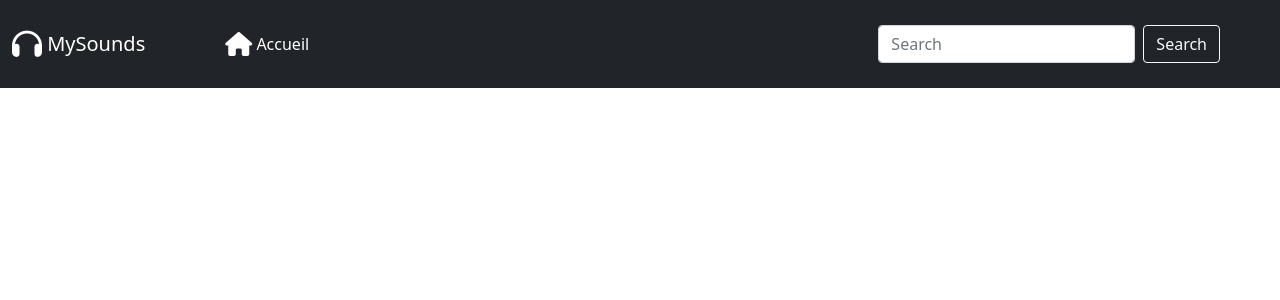
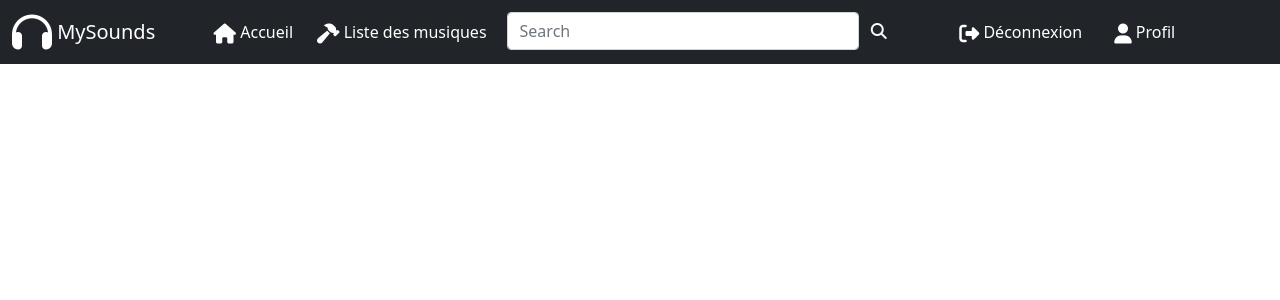
Before and after one commit to FiestyFalconer/MySounds, a PHP site: page / in a window 1280 px wide. Shown: the top 300 px of the page. Run offline with PHP 8.4, Linux system fonts and the light colour scheme.

Commit message:
Création de la nav bar

```diff
--- a/src/css/style.css
+++ b/src/css/style.css
@@ -1,3 +1,156 @@
-nav{
+/* Navbar style*/
+nav
+{
     margin: auto;
 }
+
+.nav-link
+{
+    font-size: 16px;
+}
+
+.fa-xl
+{
+    font-size: 20px;
+}
+
+.form-control
+{
+ width: 100%
+}
+
+#navTitle
+{
+    width: 10%;
+}
+
+#navFirstUl
+{
+    width: 75%;
+}
+
+#navSecondUl
+{
+    width: 15%;
+}
+
+#search
+{
+    width: 40%;
+}
+
+@media only screen and (max-width: 2130px)
+{
+    #navFirstUl
+    {
+        width: 82%;
+    }
+
+    #navSecondUl
+    {
+        width: 18%;
+    }
+
+    #search
+    {
+        width: 45%;
+    }
+}
+
+@media only screen and (max-width: 1800px)
+{
+    #navFirstUl
+    {
+        width: 78%;
+    }
+
+    #navSecondUl
+    {
+        width: 22%;
+    }
+
+    #search
+    {
+        width: 55%;
+    }
+}
+
+@media only screen and (max-width: 1500px)
+{
+    #navFirstUl
+    {
+        width: 74%;
+    }
+
+    #navSecondUl
+    {
+        width: 26%;
+    }
+
+    #search
+    {
+        width: 60%;
+    }
+}
+
+@media only screen and (max-width: 1300px)
+{
+    #navFirstUl
+    {
+        width: 70%;
+    }
+
+    #navSecondUl
+    {
+        width: 30%;
+    }
+
+    #search
+    {
+        width: 55%;
+    }
+}
+
+@media only screen and (max-width: 1140px)
+{
+    #navFirstUl
+    {
+        width: 59%;
+    }
+
+    #navSecondUl
+    {
+        width: 36%;
+    }
+
+    #search
+    {
+        width: 70%;
+    }
+}
+
+@media only screen and (max-width: 996px)
+{
+    #navFirstUl
+    {
+        width: 100%;
+    }
+
+    #navSecondUl
+    {
+        width: 100%;
+    }
+
+    #search
+    {
+        width: 60%;
+    }
+}
+
+@media only screen and (max-width: 600px)
+{
+    #search
+    {
+        width: 80%;
+    }
+}
--- a/src/index.php
+++ b/src/index.php
@@ -1,3 +1,6 @@
+<?php
+require_once "navBar.php";
+?>
 <!DOCTYPE html>
 <html lang="fr">
 
@@ -19,21 +22,35 @@
 <body>
     <header>
         <nav class="navbar navbar-expand-lg navbar-dark bg-dark">
+
             <div class="container-fluid">
-        <a class="navbar-brand my-3" href="#"><i class="fa-xl fa-solid fa-headphones"></i> MySounds</a>
+
+                <a class="navbar-brand my-1" id="navTitle" href="index.php"><i class="fa-2xl fa-solid fa-headphones"></i> MySounds</a>
+
                 <button class="navbar-toggler" type="button" data-bs-toggle="collapse" data-bs-target="#navbarSupportedContent" aria-controls="navbarSupportedContent" aria-expanded="false" aria-label="Toggle navigation">
                     <span class="navbar-toggler-icon"></span>
                 </button>
+
                 <div class="collapse navbar-collapse mx-lg-5" id="navbarSupportedContent">
-            <ul class="navbar-nav me-auto mb-lg-0">
-                <li class="nav-item mx-2">
-                <a class="nav-link active" aria-current="page" href="#"><i class="fa-solid fa-house fa-xl"></i> Accueil</a>
+
+                    <ul class="navbar-nav me-auto mb-lg-0" id="navFirstUl">
+                        <li class="nav-item mx-1">
+                            <a class="nav-link active" aria-current="page" href="index.php"><i class="fa-solid fa-house fa-xl"></i> Accueil</a>
+                        </li>
+
+                        <?= $gestionDesMusiques?>
+
+                        <li class="nav-item mx-2" id="search">
+                            <form class="d-flex" method="post">
+                                <input class="form-control" type="search" placeholder="Search" aria-label="Search">
+                                <button class="btn btn-outline-light border-0" type="submit"><i class="fa-solid fa-magnifying-glass"></i></button>
+                            </form>
                         </li>
                     </ul>
-            <form class="d-flex" method="post">
-                <input class="form-control me-2" type="search" placeholder="Search" aria-label="Search">
-                <button class="btn btn-outline-light" type="submit">Search</button>
-            </form>
+
+                    <ul class="navbar-nav d-flex justify-content-center" id="navSecondUl">
+                        <?=$nav?>
+                    </ul>
                 </div>
             </div>
         </nav>
--- a/src/navBar.php
+++ b/src/navBar.php
@@ -1 +1,29 @@
 <?php
+    /* Affiche uniquement si l'utilisateur est admin */
+    $gestionDesMusiques = '
+    <li class="nav-item mx-1">
+        <a class="nav-link active" aria-current="page" href="musiquesAdmin.php"><i class="fa-solid fa-hammer fa-xl"></i> Liste des musiques</a>
+    </li>';
+
+    /* Affiche uniquement si l'utilisateur est connecter */
+    $nav = '
+    <li class="nav-item mx-2">
+        <a class="nav-link active" aria-current="page" href="inscription.php"><i class="fa-solid fa-user-plus fa-xl"></i> Inscription</a>
+    </li>
+
+    <li class="nav-item mx-2">
+        <a class="nav-link active" aria-current="page" href="connexion.php"><i class="fa-solid fa-arrow-right-to-bracket fa-xl"></i> Connexion</a>
+    </li>
+    ';
+
+    /* Affiche uniquement si l'utilisateur n'est pas connecter */
+    $nav = '
+    <li class="nav-item mx-2">
+        <a class="nav-link active" aria-current="page" href="deconnexion.php"><i class="fa-solid fa-right-from-bracket fa-xl"></i> Déconnexion</a>
+    </li>
+
+    <li class="nav-item mx-2">
+        <a class="nav-link active" aria-current="page" href="profil.php"><i class="fa-solid fa-user fa-xl"></i> Profil</a>
+    </li>
+    ';
+?>
```
Also changed, not shown: src/inscription.php (added), src/inscritpion.php (deleted). Lines whose indentation alone changed are shown as unchanged.
